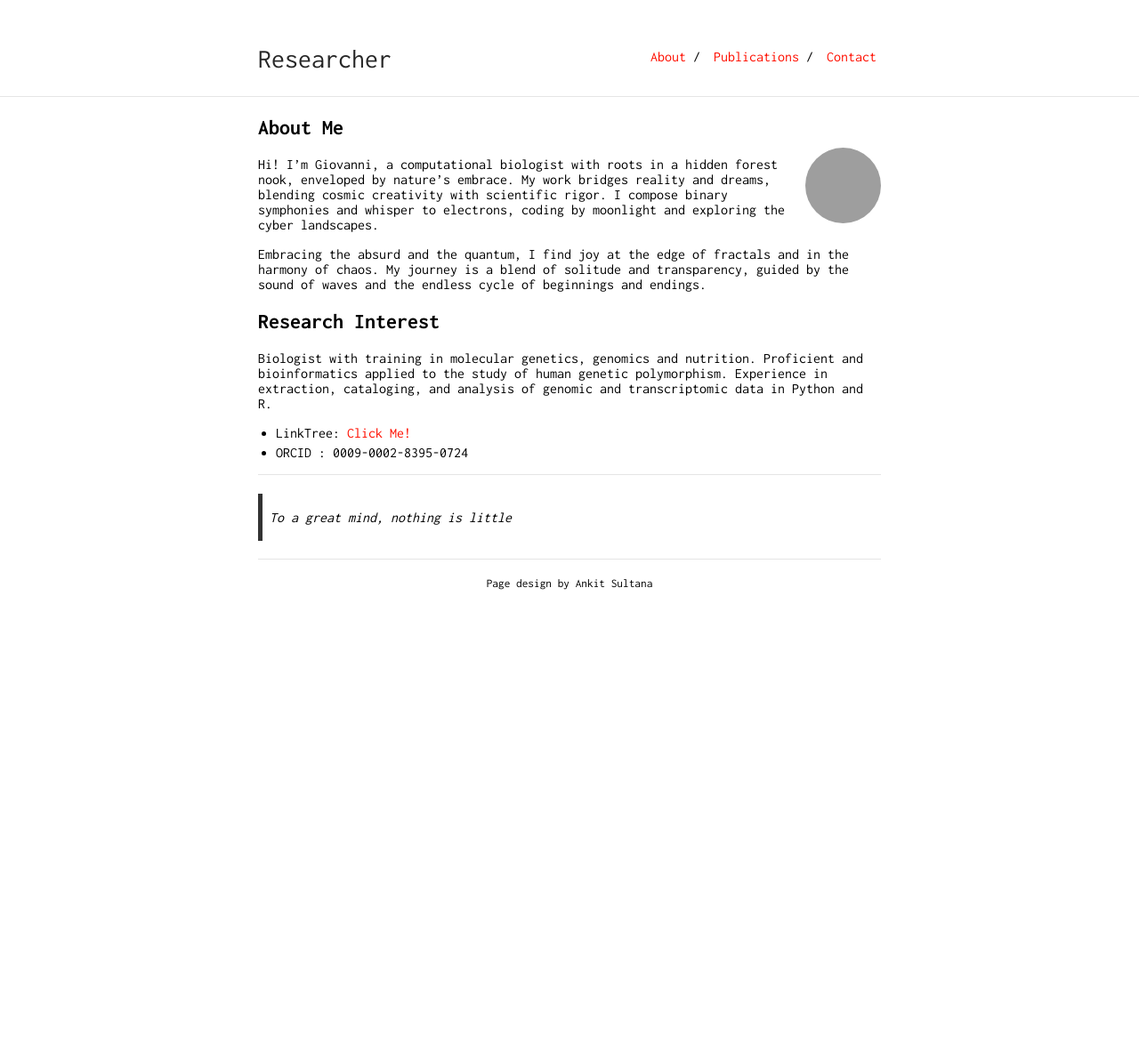
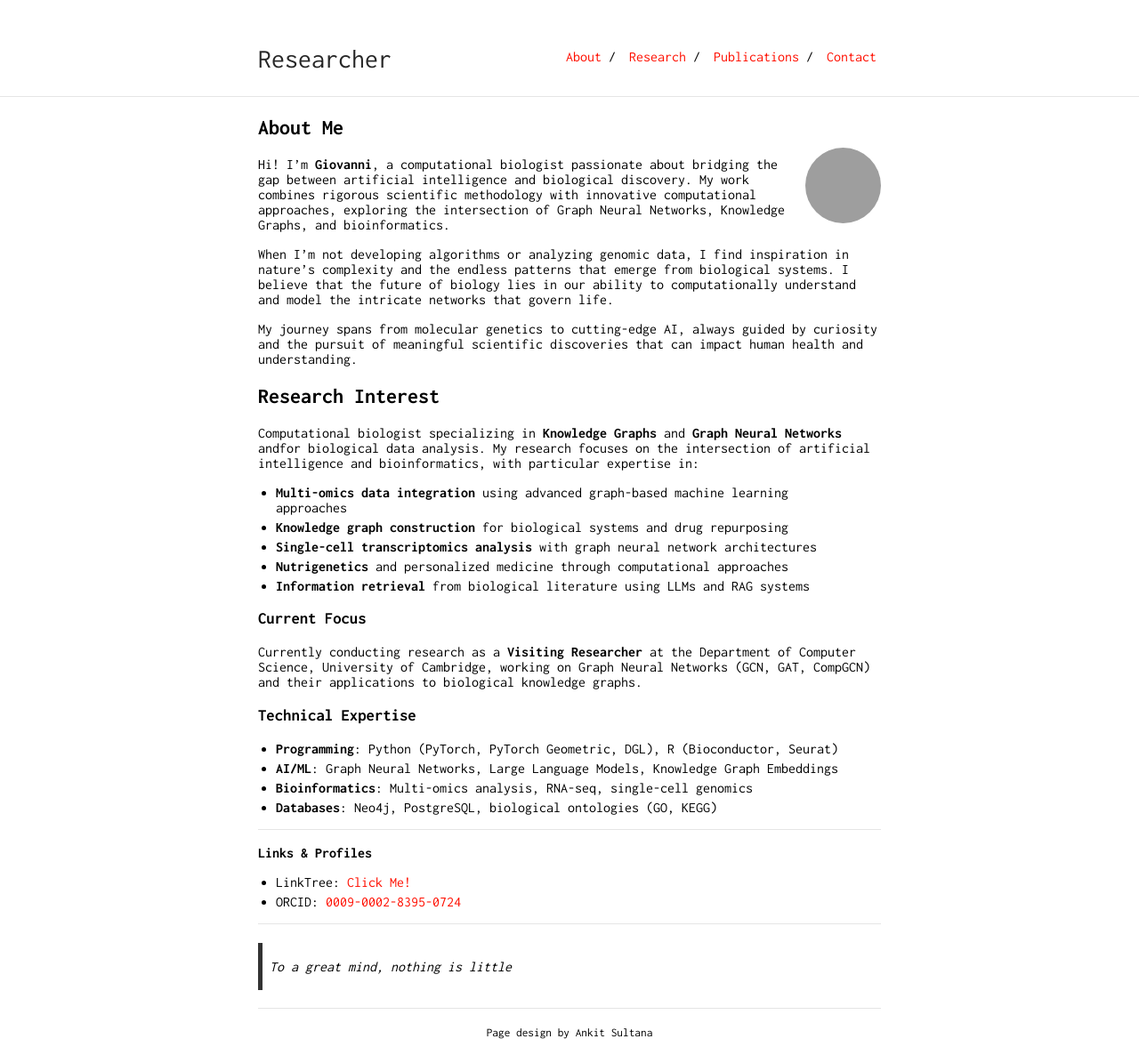
Before and after one commit to johndef64/johndef64.github.io, a Jekyll site: the page built from index.md, in a window 1280 px wide. Shown: the whole page at 89% size. Built offline with Jekyll 4.4.1, drawn with Linux system fonts in a browser that asks for light colours; our own code applies the rules of GitHub Pages for plain Markdown files; before the commit the page ends 900 px from its top, so only the background shows below that; grey boxes are pictures that could not be loaded.

Commit message:
new version

```diff
--- a/_config.yml
+++ b/_config.yml
@@ -24,6 +24,8 @@ nav:
    link: "index" #"/researcher/"
 # - name: "Resume"
 #   link: "resume.pdf"
+ - name: "Research"
+   link: "research"
  - name: "Publications"
    link: "publications"
  - name: "Contact"
--- a/index.md
+++ b/index.md
@@ -6,18 +6,39 @@ layout: default
 
 <img class="profile-picture" src="https://avatars.githubusercontent.com/u/116732521?v=4">
 
-Hi! I'm Giovanni, a computational biologist with roots in a hidden forest nook, enveloped by nature's embrace. My work bridges reality and dreams, blending cosmic creativity with scientific rigor. I compose binary symphonies and whisper to electrons, coding by moonlight and exploring the cyber landscapes.
+Hi! I'm **Giovanni**, a computational biologist passionate about bridging the gap between artificial intelligence and biological discovery. My work combines rigorous scientific methodology with innovative computational approaches, exploring the intersection of Graph Neural Networks, Knowledge Graphs, and bioinformatics.
 
-Embracing the absurd and the quantum, I find joy at the edge of fractals and in the harmony of chaos. My journey is a blend of solitude and transparency, guided by the sound of waves and the endless cycle of beginnings and endings.
+When I'm not developing algorithms or analyzing genomic data, I find inspiration in nature's complexity and the endless patterns that emerge from biological systems. I believe that the future of biology lies in our ability to computationally understand and model the intricate networks that govern life.
+
+My journey spans from molecular genetics to cutting-edge AI, always guided by curiosity and the pursuit of meaningful scientific discoveries that can impact human health and understanding.
 
 [//]: # (This is a jekyll based resume template. You can find the full source code on [GitHub]&#40;https://github.com/bk2dcradle/researcher&#41;)
 
 ## Research Interest
 
-Biologist with training in molecular genetics, genomics and nutrition. Proficient and bioinformatics applied to the study of human genetic polymorphism. Experience in extraction, cataloging, and analysis of genomic and transcriptomic data in Python and R.
+Computational biologist specializing in **Knowledge Graphs** and **Graph Neural Networks** andfor biological data analysis. My research focuses on the intersection of artificial intelligence and bioinformatics, with particular expertise in:
 
+- **Multi-omics data integration** using advanced graph-based machine learning approaches
+- **Knowledge graph construction** for biological systems and drug repurposing
+- **Single-cell transcriptomics analysis** with graph neural network architectures
+- **Nutrigenetics** and personalized medicine through computational approaches
+- **Information retrieval** from biological literature using LLMs and RAG systems
+
+### Current Focus
+Currently conducting research as a **Visiting Researcher** at the Department of Computer Science, University of Cambridge, working on Graph Neural Networks (GCN, GAT, CompGCN) and their applications to biological knowledge graphs.
+
+### Technical Expertise
+- **Programming**: Python (PyTorch, PyTorch Geometric, DGL), R (Bioconductor, Seurat)
+- **AI/ML**: Graph Neural Networks, Large Language Models, Knowledge Graph Embeddings
+- **Bioinformatics**: Multi-omics analysis, RNA-seq, single-cell genomics
+- **Databases**: Neo4j, PostgreSQL, biological ontologies (GO, KEGG)
+
+---
+
+**Links & Profiles**
 - LinkTree: [Click Me!](https://linktr.ee/johndef64)
-- ORCID : 0009-0002-8395-0724
+- ORCID: [0009-0002-8395-0724](https://orcid.org/0009-0002-8395-0724)
+
 
 <!--
 
```
Also changed, not shown: research.md (+25 -2 lines).
